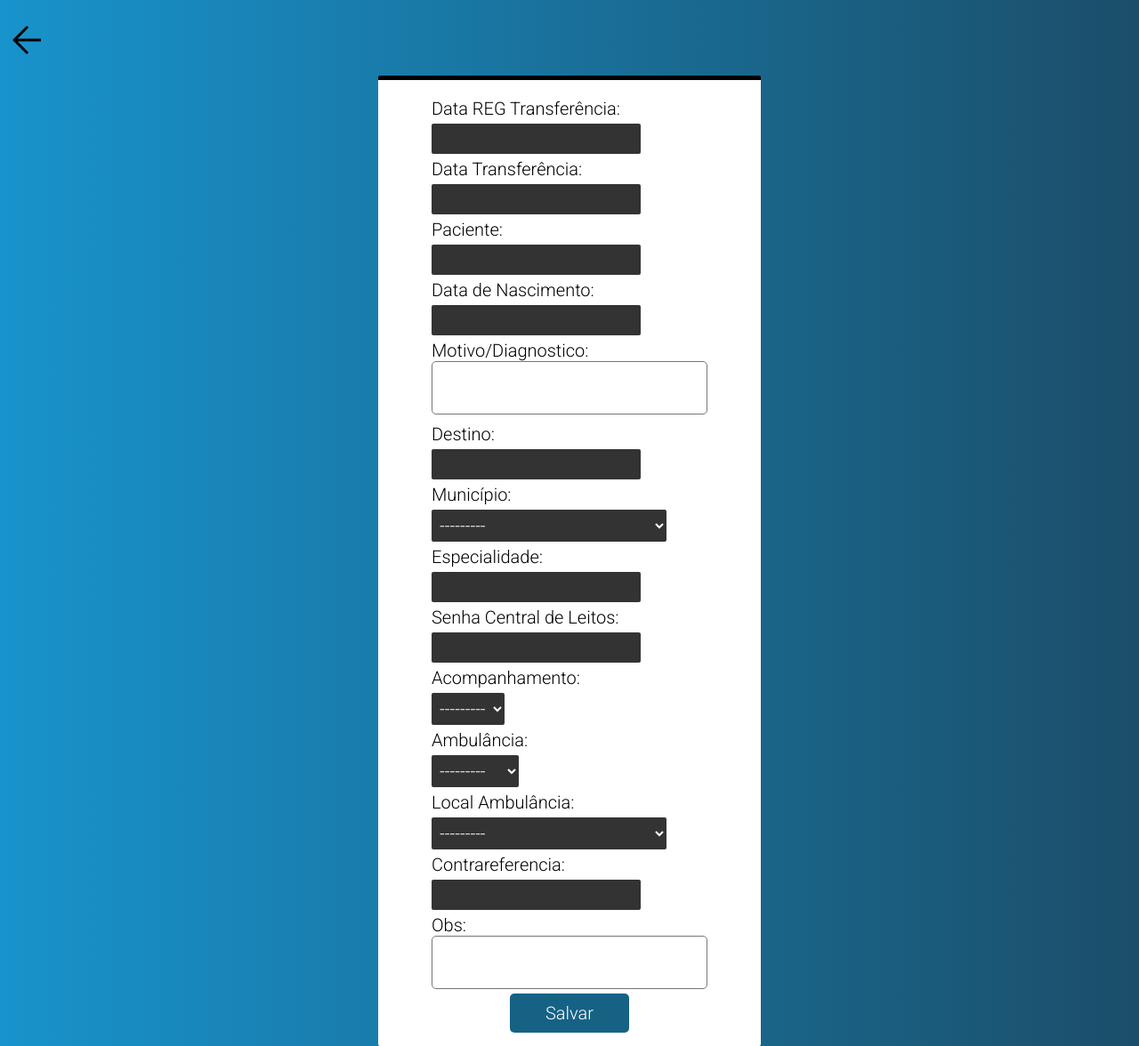
After one commit to lucenasoft/hrrbc-nir, a Django app: page /dashboard/transf/new in a window 1280 px wide. The commit adds this page. Shown: the whole page at 89% size. Run offline with Django 4.2, Linux system fonts and the light colour scheme; the visitor is signed in with stand-in values (Sample User, id 1).

Commit message:
feat: create views for add,edit and view.

```diff
--- /dev/null
+++ b/base_static/global/css/transf_form.css
@@ -0,0 +1,83 @@
+.container-form-edit{
+    display: flex;
+    justify-content: center;
+    align-items: center;
+    color: rgb(0, 0, 0);
+    padding: 15px;
+    border-top: 5px solid rgb(0, 0, 0);
+    background-color: #ffffff;
+    max-width: 400px;
+    margin: 10px auto auto auto;
+    border-radius: 2px;
+}
+
+.container-form-edit form{
+    text-align: center;
+}
+
+.container-form-edit input, select, label {
+    display: flex;
+    border-radius: 2px;
+    border: none;
+    margin-top: 5px;
+}
+
+.container-form-edit input, select {
+    background: #333333;
+    color: white;
+    padding: 5px;
+}
+
+.container-form-edit textarea {
+    max-width: 300px;
+    max-height: 50px;
+    padding: 4px;
+    resize: none;
+    font-size: 15px;
+    border-radius: 5px;
+}
+
+.container-pass-edit textarea {
+    max-width: 300px;
+    max-height: 500px;
+    padding: 4px;
+    resize: none;
+    font-size: 15px;
+    border-radius: 5px;
+}
+
+.form-btn button{
+    color: white;
+    border: none;
+    border-radius: 5px;
+    padding: 10px;
+    padding-inline: 40px;
+    background: #166285;
+    cursor: pointer;
+}
+
+.return-btn {
+    display: flex;
+    margin: 10px auto auto auto;
+}
+
+.return-btn button {
+    border: none;
+    background: none;
+    cursor: pointer;
+    margin: 10px auto auto auto;
+    transition: ease-in-out 0.20s;
+}
+
+.return-btn button:hover {
+    transform: scale(1.10);
+}
+
+input[type=checkbox]{
+    width: 25px;
+    height: 25px;
+}
+
+.search-title input{
+    max-width: 150px;
+}
--- a/base_template/partials/head.html
+++ b/base_template/partials/head.html
@@ -8,6 +8,8 @@
 <link rel="stylesheet" href="{% static 'global/css/login.css' %}">
 <link rel="stylesheet" href="{% static 'global/css/menu.css' %}">
 <link rel="stylesheet" href="{% static 'global/css/crud_container.css' %}">
+<link rel="stylesheet" href="{% static 'global/css/transf_form.css' %}">
+<link rel="stylesheet" href="{% static 'global/css/transf_view.css' %}">
 <link rel="stylesheet"
     href="https://fonts.googleapis.com/css2?family=Material+Symbols+Outlined:opsz,wght,FILL,GRAD@20..48,100..700,0..1,-50..200" />
 <link rel="stylesheet"
--- /dev/null
+++ b/base_template/partials/transferencia.html
@@ -0,0 +1,24 @@
+{% load static %}
+<div class="return-btn">
+    <form action="{%url 'dashboard' %}" method='POST'>
+        {% csrf_token %}
+        <input type="hidden" name="username" value="{{request.user.username}}">
+        <button type="submit">
+            <img src="{% static 'arrow.svg' %}" alt="arrow-return">
+        </button>
+    </form>
+</div>
+<div class="container-form-edit">
+    {% for field in form %}
+    <form action="{{form_action}}" method="POST" enctype="multipart/form-data">
+        {% csrf_token %}
+        <div {{ field.field.widget.attrs.class }}>
+            <label for="{{ field.id_for_label }}">{{ field.label }}</label>
+            {{field}}
+            {{ field.errors }}
+            {% endfor %}
+            <div class="form-btn">
+                <button type="submit">Salvar</button>
+            </div>
+    </form>
+</div>
--- a/hrrbc/urls.py
+++ b/hrrbc/urls.py
@@ -11,9 +11,12 @@ urlpatterns = [
     path('create/', views.login_create, name='login_create'),
     path('logout/', views.logout_view, name='logout'),
     path('dashboard/', views.dashboard, name='dashboard'),
+    path('dashboard_ped/', views.dashboard_ped, name='dashboard_ped'),
+    path('dashboard_ges/', views.dashboard_ges, name='dashboard_ges'),
+    path('dashboard/transf/new', views.dashboard_transf_new, name='transf_new'),
+    path('dashboard/transf/<int:id>', views.dashboard_transf_view, name='dashboard_view'),
+    path('dashboard/transf/<int:id>/edit/', views.dashboard_transf_edit, name='transf_edit'),
     path('export/xlsx_adul', views.exportar_adul_xlsx, name='export_xlsx_adul'),
     path('export/xlsx_ped', views.exportar_ped_xlsx, name='export_xlsx_ped'),
     path('export/xlsx_ges', views.exportar_ges_xlsx, name='export_xlsx_ges'),
-    path('dashboard_ped/', views.dashboard_ped, name='dashboard_ped'),
-    path('dashboard_ges/', views.dashboard_ges, name='dashboard_ges'),
 ]
--- a/nir/forms/transfers_form.py
+++ b/nir/forms/transfers_form.py
@@ -10,20 +10,7 @@ class FormAdul(forms.ModelForm):
 
     class Meta:
         model = Transferencias_Adu
-        fields = 'date_reg_transf', #0 - DATETIME
-        'date_transf', #1 - DATETIME
-        'pac',
-        'data_nasc', #3 - DATE
-        'mtv_dgt',
-        'dest',
-        'munic',
-        'espec',
-        'scd',
-        'acomp',
-        'ambul',
-        'local_ambul',
-        'contref',
-        'obs',
+        fields = 'date_reg_transf','date_transf','pac','data_nasc','mtv_dgt','dest','munic','espec','scd','acomp','ambul','local_ambul','contref','obs',
         labels = {
             'date_reg_transf':'Data REG Transferência: ',
             'date_transf':'Data Transferência: ',
--- a/nir/templates/dashboard.html
+++ b/nir/templates/dashboard.html
@@ -1,9 +1,9 @@
 {% extends 'global.html' %}
 
-{% block title %}Dashboard{% endblock title %}
+{% block title %}Dashboard - Adulto{% endblock title %}
 
 {% block content %}
 {% include 'partials/menu.html' %}
+{% include 'partials/messages.html' %}
 {% include 'partials/crud_container.html' %}
-{% include 'partials/messages.html' %}
 {% endblock content %}
--- a/nir/templates/dashboard_ges.html
+++ b/nir/templates/dashboard_ges.html
@@ -1,9 +1,9 @@
 {% extends 'global.html' %}
 
-{% block title %}Dashboard{% endblock title %}
+{% block title %}Dashboard - Gestantes{% endblock title %}
 
 {% block content %}
 {% include 'partials/menu.html' %}
+{% include 'partials/messages.html' %}
 {% include 'partials/crud_container_ges.html' %}
-{% include 'partials/messages.html' %}
 {% endblock content %}
--- a/nir/templates/dashboard_ped.html
+++ b/nir/templates/dashboard_ped.html
@@ -1,9 +1,9 @@
 {% extends 'global.html' %}
 
-{% block title %}Dashboard{% endblock title %}
+{% block title %}Dashboard - Pediatria{% endblock title %}
 
 {% block content %}
 {% include 'partials/menu.html' %}
+{% include 'partials/messages.html' %}
 {% include 'partials/crud_container_ped.html' %}
-{% include 'partials/messages.html' %}
 {% endblock content %}
--- a/nir/templates/login.html
+++ b/nir/templates/login.html
@@ -3,5 +3,5 @@
 {% block title %}Entrar{% endblock title %}
 
 {% block content %}
-  {% include 'partials/login_global.html' %}
+{% include 'partials/login_global.html' %}
 {% endblock content %}
--- /dev/null
+++ b/nir/templates/new_transf.html
@@ -0,0 +1,7 @@
+{% extends 'global.html' %}
+
+{% block title %}Registrar Transferência{% endblock title %}
+
+{% block content %}
+{% include 'partials/transferencia.html' %}
+{% endblock content %}
--- a/nir/views.py
+++ b/nir/views.py
@@ -82,6 +82,13 @@ def dashboard_ges(request):
     })
 
 @login_required(login_url='login', redirect_field_name='next')
+def dashboard_transf_view(request, id):
+    transf = get_object_or_404(Transferencias_Adu, pk=id)
+    return render(request, 'transf_view.html', context={
+        'transf': transf,
+    })
+
+@login_required(login_url='login', redirect_field_name='next')
 def dashboard_transf_new(request):
     form = FormAdul(
         data=request.POST or None,
@@ -99,8 +106,37 @@ def dashboard_transf_new(request):
         messages.success(request,'Transferência registrada!')
         return redirect(reverse('dashboard')) #LEMBRAR DE REDIRECIONAR PARA O CANTO DE CADA UM
 
-    return render(request, 'new_called.html', context= {
+    return render(request, 'new_transf.html', context= {
         'form': form #CRIAR O TEMPLATE DAQUI
+    })
+
+@login_required(login_url='login', redirect_field_name='next')
+def dashboard_transf_edit(request, id):
+    transf = Transferencias_Adu.objects.get(
+        author=request.user,
+        pk=id,
+
+    )
+
+    if not transf:
+        raise Http404()
+
+    form = FormAdul(
+        data=request.POST or None,
+        files=request.FILES or None,
+        instance=transf
+    )
+
+    if form.is_valid():
+        transf = form.save(commit=False)
+        transf.author = request.user
+        form.save()
+        messages.success(request,'Transferência alterada com sucesso!')
+        return redirect(reverse('dashboard'))
+
+    return render(request,'edit_transf.html', context={
+        'transf': transf,
+        'form': form,
     })
 
 @login_required(login_url='login', redirect_field_name='next')
```
Also changed, not shown: base_static/global/css/transf_view.css (added, +38 -0 lines), base_template/partials/crud_container.html (+4 -3 lines), nir/templates/edit_transf.html (added, +7 -0 lines), nir/templates/transf_view.html (added, +9 -0 lines).
